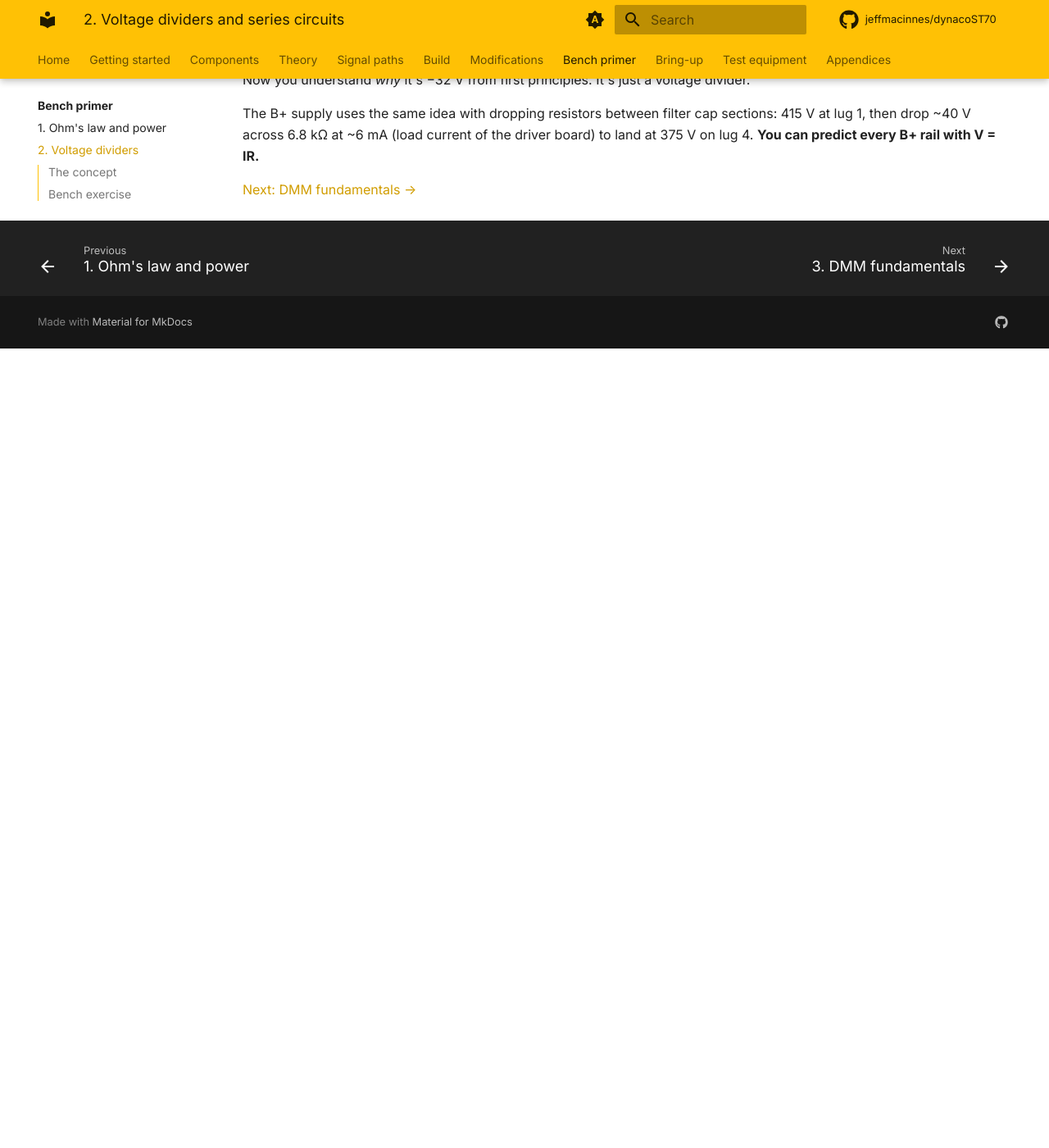
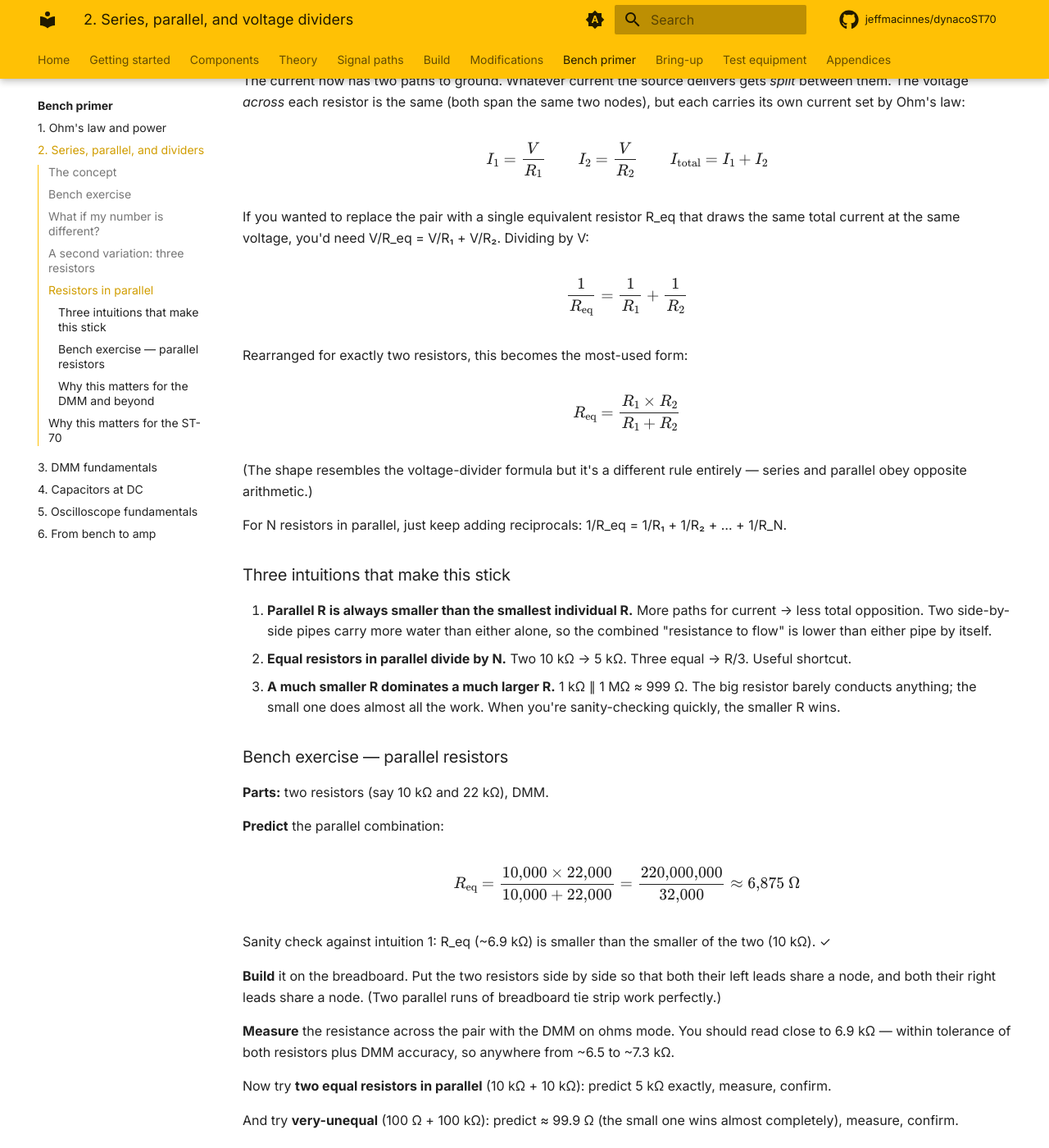
Before and after one commit to jeffmacinnes/dynacoST70, an MkDocs documentation site: the page built from docs/bench-primer/02-voltage-dividers.md, in a window 1280 px wide and 1400 px high, scrolled down 3858 px. Shown: the whole window at 82% size. Built offline with MkDocs 1.6.1 and Material for MkDocs 9.7.7, drawn with Linux system fonts in a browser that asks for light colours; comment, search, counter and statistics services are not loaded; before the commit the page ends 4283 px from its top, so only the background shows below that; some of the changed text lies outside the part shown.

Commit message:
Bench primer: add parallel resistors section to exercise 2
The DMM-loading exercise (3) leans on parallel resistance arithmetic
(1 MΩ ∥ 10 MΩ ≈ 909 kΩ) but the primer never defined the concept.
Add a "Resistors in parallel" section to exercise 2 covering: the
reciprocal-sum rule, the product-over-sum shortcut, three intuitions
(parallel R < smallest R; equal R's divide by N; small R dominates),
a 3-part bench exercise, and the connection to the upcoming DMM
loading discussion. Retitle the page to "Series, parallel, and
voltage dividers" and update the index, nav, and next-page link.

Co-Authored-By: Claude Opus 4.7 (1M context) <noreply@anthropic.com>

````diff
--- a/docs/bench-primer/02-voltage-dividers.md
+++ b/docs/bench-primer/02-voltage-dividers.md
@@ -1,8 +1,8 @@
 ---
-title: 2. Voltage dividers and series circuits
+title: 2. Series, parallel, and voltage dividers
 ---
 
-# Exercise 2 — Voltage dividers and series circuits
+# Exercise 2 — Series, parallel, and voltage dividers
 
 ## The concept
 
@@ -74,6 +74,66 @@ Predict V_a and V_b (three equal resistors, so the drops are equal — 3 V each)
 
 Build, measure, confirm. You've just modeled the ST-70's stock bias divider topology — a chain of resistors from the raw bias rail to ground, with the pot wiper tapping off at an intermediate node.
 
+## Resistors in parallel
+
+Series isn't the only way to combine resistors. When two resistors are connected at **both** ends to the same two nodes, they're in **parallel**:
+
+```
+V_in ──┬──[R1]──┬── GND
+       │        │
+       └──[R2]──┘
+```
+
+The current now has two paths to ground. Whatever current the source delivers gets *split* between them. The voltage *across* each resistor is the same (both span the same two nodes), but each carries its own current set by Ohm's law:
+
+$$ I_1 = \dfrac{V}{R_1} \qquad I_2 = \dfrac{V}{R_2} \qquad I_\text{total} = I_1 + I_2 $$
+
+If you wanted to replace the pair with a single equivalent resistor R_eq that draws the same total current at the same voltage, you'd need V/R_eq = V/R₁ + V/R₂. Dividing by V:
+
+$$ \dfrac{1}{R_\text{eq}} = \dfrac{1}{R_1} + \dfrac{1}{R_2} $$
+
+Rearranged for exactly two resistors, this becomes the most-used form:
+
+$$ R_\text{eq} = \dfrac{R_1 \times R_2}{R_1 + R_2} $$
+
+(The shape resembles the voltage-divider formula but it's a different rule entirely — series and parallel obey opposite arithmetic.)
+
+For N resistors in parallel, just keep adding reciprocals: 1/R_eq = 1/R₁ + 1/R₂ + … + 1/R_N.
+
+### Three intuitions that make this stick
+
+1. **Parallel R is always smaller than the smallest individual R.** More paths for current → less total opposition. Two side-by-side pipes carry more water than either alone, so the combined "resistance to flow" is lower than either pipe by itself.
+2. **Equal resistors in parallel divide by N.** Two 10 kΩ → 5 kΩ. Three equal → R/3. Useful shortcut.
+3. **A much smaller R dominates a much larger R.** 1 kΩ ∥ 1 MΩ ≈ 999 Ω. The big resistor barely conducts anything; the small one does almost all the work. When you're sanity-checking quickly, the smaller R wins.
+
+### Bench exercise — parallel resistors
+
+**Parts:** two resistors (say 10 kΩ and 22 kΩ), DMM.
+
+**Predict** the parallel combination:
+
+$$ R_\text{eq} = \dfrac{10{,}000 \times 22{,}000}{10{,}000 + 22{,}000} = \dfrac{220{,}000{,}000}{32{,}000} \approx 6{,}875\ \Omega $$
+
+Sanity check against intuition 1: R_eq (~6.9 kΩ) is smaller than the smaller of the two (10 kΩ). ✓
+
+**Build** it on the breadboard. Put the two resistors side by side so that both their left leads share a node, and both their right leads share a node. (Two parallel runs of breadboard tie strip work perfectly.)
+
+**Measure** the resistance across the pair with the DMM on ohms mode. You should read close to 6.9 kΩ — within tolerance of both resistors plus DMM accuracy, so anywhere from ~6.5 to ~7.3 kΩ.
+
+Now try **two equal resistors in parallel** (10 kΩ + 10 kΩ): predict 5 kΩ exactly, measure, confirm.
+
+And try **very-unequal** (100 Ω + 100 kΩ): predict ≈ 99.9 Ω (the small one wins almost completely), measure, confirm.
+
+### Why this matters for the DMM and beyond
+
+You've just done the math that makes the *next* exercise (DMM loading) work. The DMM's 10 MΩ input impedance, when probed across a node in a circuit, ends up in **parallel** with whatever was already there. If "whatever was already there" is high-impedance (MΩ range), the DMM significantly changes the effective resistance of that part of the circuit, which shifts the voltage you're trying to measure.
+
+The combine-resistors-in-parallel pattern also shows up:
+
+- **Anywhere two paths share endpoints**: the cathode of a triode tied to its grid bias resistor *and* a bypass cap to ground. The bypass cap acts like a low impedance at signal frequencies — that's a parallel combination of cathode-resistor and cap-impedance, which is why bypassed cathodes have much higher signal-frequency gain.
+- **Speaker loads in parallel**: two 8 Ω speakers in parallel = 4 Ω load.
+- **Loaded voltage dividers** (exercise 3): R₂ in parallel with the load resistance.
+
 ## Why this matters for the ST-70
 
 The **bias network** is exactly this circuit. Following [signal-paths/bias](../signal-paths/bias.md): the −65 V rail (raw bias from the diode) feeds through the 10 kΩ filter resistor (step 20), into the 10 kΩ pot, and through the second 10 kΩ shunt to ground (step 22). When the pot is centered, you have a three-section divider exactly like the variation above — except scaled to 65 V across the chain instead of 9 V, with intermediate values of −43 V and −22 V on the pot's terminals.
--- a/mkdocs.yml
+++ b/mkdocs.yml
@@ -245,7 +245,7 @@ nav:
   - Bench primer:
       - bench-primer/index.md
       - "1. Ohm's law and power": bench-primer/01-ohms-law-and-power.md
-      - "2. Voltage dividers": bench-primer/02-voltage-dividers.md
+      - "2. Series, parallel, and dividers": bench-primer/02-voltage-dividers.md
       - "3. DMM fundamentals": bench-primer/03-dmm-fundamentals.md
       - "4. Capacitors at DC": bench-primer/04-capacitors-dc.md
       - "5. Oscilloscope fundamentals": bench-primer/05-oscilloscope-fundamentals.md
````
Also changed, not shown: docs/bench-primer/01-ohms-law-and-power.md (+1 -1 lines), docs/bench-primer/index.md (+1 -1 lines).
